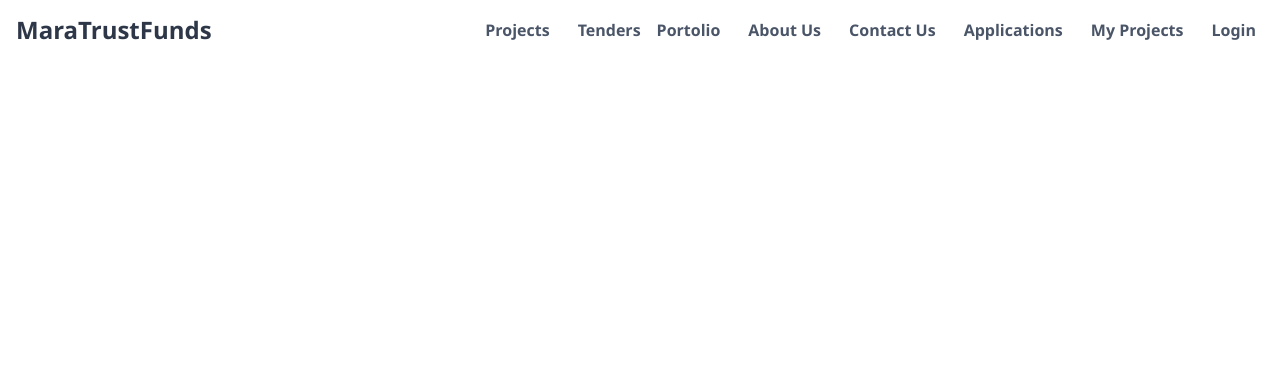
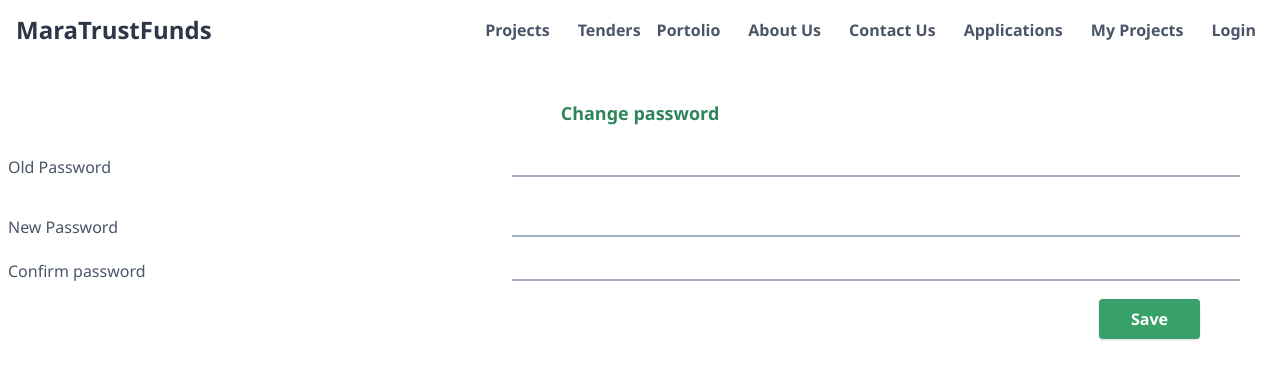
Before and after one commit to karanivincent/f_maratrustfund, a Vue app: page / in a window 1280 px wide. Shown: the top 378 px of the page. Built offline with nearby package versions, Linux system fonts and the light colour scheme.

Commit message:
finished reset password

```diff
--- /dev/null
+++ b/src/components/ChangePassword.vue
@@ -0,0 +1,117 @@
+<template>
+  <div class="parent w-full h-auto min-h-full mx-auto mt-4 pt-4 ">
+    <Form
+      @submit="changePassword"
+      v-slot="{ errors }"
+      :validation-schema="passwordSchema"
+      class="flex flex-col"
+    >
+      <h2 class="  font-semibold text-lg text-green-700 mx-auto py-2">
+        Change password</h2
+      >
+      <div class="grid grid-cols-5 pt-4 pb-4">
+        <label for="oldpassword" class=" pt-1 col-span-2 px-2  text-gray-700"
+          >Old Password
+        </label>
+        <div class="col-span-3 flex flex-col">
+          <Field
+            as="input"
+            type="password"
+            name="oldpassword"
+            v-model="details.password_1"
+            class=" mr-10 block appearance-none text-gray-700 outline-none border-b-2 border-gray-500 focus:border-gray-500 focus:bg-white "
+          />
+
+          <p class="text-xs italic text-red-500">{{ errors.oldpassword }}</p>
+        </div>
+      </div>
+      <div class="grid grid-cols-5 pt-4 pb-4">
+        <label for="newpassword" class=" pt-1 col-span-2 px-2  text-gray-700"
+          >New Password
+        </label>
+        <div class="col-span-3 flex flex-col">
+          <Field
+            as="input"
+            type="password"
+            name="newpassword"
+            v-model="details.password_2"
+            class=" mr-10 block appearance-none text-gray-700 outline-none border-b-2 border-gray-500 focus:border-gray-500 focus:bg-white "
+          />
+
+          <p class="text-xs italic text-red-500">{{ errors.newpassword }}</p>
+        </div>
+      </div>
+      <div class="grid grid-cols-5">
+        <label for="confirm" class="pt-1 col-span-2 px-2  text-gray-700"
+          >Confirm password
+        </label>
+        <div class="col-span-3 flex flex-col">
+          <Field
+            as="input"
+            type="password"
+            name="confirm"
+            class=" mr-10  block appearance-none text-gray-700 outline-none border-b-2 border-gray-500 focus:border-gray-500 focus:bg-white "
+          />
+
+          <p class="text-xs italic text-red-500">{{ errors.confirm }}</p>
+        </div>
+      </div>
+      <div class="flex flex-col items-end">
+        <button
+          type="submit"
+          class=" py-2 px-8 mr-20 shadow bg-green-600 hover:bg-teal-400 focus:outline-none  text-white font-bold mt-4 rounded"
+        >
+          Save</button
+        >
+      </div>
+    </Form>
+  </div>
+</template>
+
+<script>
+import * as yup from "yup";
+import { Form, Field } from "vee-validate";
+import axios from 'axios'
+
+export default {
+  components: {
+    Form,
+    Field,
+  },
+  data() {
+    const passwordSchema = yup.object({
+        oldpassword: yup.string().required("Old password is required"),
+      newpassword: yup.string().required("Password is required").min(8, "Has to be 8 characters or more"),
+      confirm: yup
+        .string()
+        .required("Password confirm is required")
+        .oneOf([yup.ref("newpassword"), null], "Passwords must match"),
+    });
+
+    return {
+      passwordSchema,
+      details: {
+        password_1: "",
+        password_2: "",
+      },
+    };
+  },
+  methods:{
+      changePassword(){
+          var user = localStorage.getItem('user-detail')
+      user = JSON.parse(user)
+          axios.post(`${BACKENDURL}accounts/change_password/`, this.details, { headers: { 'Authorization': `Token ${user.token}` } })
+      .then((res)=> {
+      this.step = "otp";
+      console.log(res)
+      })
+      .catch((err)=> {
+        if(err.response.status==404) this.apiErrors.email = "Email is not recognised"
+        else console.log(err.response);
+      });
+      }
+  }
+};
+</script>
+
+<style></style>
--- a/src/components/ResetPassword.vue
+++ b/src/components/ResetPassword.vue
@@ -4,7 +4,7 @@
       <div v-if="step == 'email'" >
 
         <Form @submit="sendOtp" v-slot="{ errors }" class="flex flex-col">
-          <h2 class="  font-semibold text-lg text-gray-700 mx-auto py-2">
+          <h2 class="  font-semibold text-green-700 text-lg  mx-auto py-2">
           Enter registered email address</h2
         >
           <Field
@@ -13,9 +13,11 @@
             type="email"
             :rules="emailRules"
             v-model="details.email"
-            class="py-2 w-2/3 mx-auto block appearance-none p-2 text-gray-700 outline-none border-b-2 border-gray-500 focus:border-gray-500 focus:bg-white "
+            class=" pt-4 w-1/3 mx-auto block appearance-none  font-medium text-gray-700 text-center outline-none border-b-2 border-gray-500 focus:border-gray-500 focus:bg-white "
           />
           <p class=" mx-auto text-sm font-semibold italic text-red-500">{{ errors.email }}</p>
+          <p class=" mx-auto text-sm font-semibold italic text-red-500">{{apiErrors.email}}</p>
+
 
         <div
           class="py-2 mx-auto text-sm font-medium text-gray-600 tracking-tighter"
@@ -24,7 +26,7 @@
         >
         <button
           type="submit"
-          class=" shadow bg-green-600 hover:bg-teal-400 focus:outline-none  text-white font-bold mt-4 mb-8 mx-8 py-2 rounded"
+          class=" shadow bg-green-600 hover:bg-green-400 focus:outline-none  text-white font-bold mt-4 mb-8 mx-8 py-2 rounded"
         >
           Email me a verification code</button>
         </Form>
@@ -33,7 +35,7 @@
       <div v-else-if="step == 'otp'" >
 
         <Form @submit="verifyOtp" v-slot="{errors}" class="flex flex-col">
-          <h2 class="  font-semibold text-lg text-gray-700 mx-auto py-2">
+          <h2 class="  font-semibold text-lg text-green-700  mx-auto py-2">
           Verify your email address</h2
         >
         <h2 class="   text-gray-700 mx-auto py-2">
@@ -48,16 +50,17 @@
             :rules="otpRules"
             v-model="details.otp"
             type="email"
-            class="py-2 w-2/3 mx-auto block appearance-none p-2 text-gray-700 outline-none border-b-2 border-gray-500 focus:border-gray-500 focus:bg-white "
+            class="pt-4 w-1/3 mx-auto block appearance-none  font-medium text-gray-700 text-center outline-none border-b-2 border-gray-500 focus:border-gray-500 focus:bg-white "
           />
           <p class="mx-auto text-sm font-semibold italic text-red-500">{{ errors.otp }}</p>
+          <p class=" mx-auto text-sm font-semibold italic text-red-500">{{apiErrors.otp}}</p>
 
         <div
           class="py-2 mx-auto text-sm font-medium text-gray-600 tracking-tighter text-opacity-50"
         >
           Your verification code may take a few moments to arrive. <br />
           Didn't receive a verification code?
-          <button type="submit" class="text-green-600 font-semibold pl-2 focus:outline-none"
+          <button type="submit" class="hover:text-green-800 text-green-600 font-semibold pl-2 focus:outline-none"
             >Resend</button
           ></div
         >
@@ -76,7 +79,7 @@
           :validation-schema="passwordSchema"
           class="flex flex-col"
         >
-                  <h2 class="  font-semibold text-lg text-gray-700 mx-auto py-2">
+                  <h2 class="  font-semibold text-lg text-green-700 mx-auto py-2">
  Enter new password</h2>
           <div class="grid grid-cols-5 pt-4 pb-4">
             <label
@@ -90,7 +93,7 @@
                 type="password"
                 name="password1"
                 v-model="details.password1"
-                class=" px-2 block appearance-none text-gray-700 outline-none border-b-2 border-gray-500 focus:border-gray-500 focus:bg-white "
+                class=" mr-10 block appearance-none text-gray-700 outline-none border-b-2 border-gray-500 focus:border-gray-500 focus:bg-white "
               />
 
               <p class="text-xs italic text-red-500">{{ errors.password1 }}</p>
@@ -108,7 +111,7 @@
                 type="password"
                 name="password2"
                 v-model="details.password2"
-                class=" px-2  block appearance-none text-gray-700 outline-none border-b-2 border-gray-500 focus:border-gray-500 focus:bg-white "
+                class=" mr-10  block appearance-none text-gray-700 outline-none border-b-2 border-gray-500 focus:border-gray-500 focus:bg-white "
               />
 
               <p class="text-xs italic text-red-500">{{ errors.password2 }}</p>
@@ -130,7 +133,9 @@
 
 <script>
 import { Form, Field } from "vee-validate";
+import BACKENDURL from "@/globalvariables";
 import * as yup from "yup";
+import axios from 'axios';
 export default {
   components: {
     Form,
@@ -156,24 +161,56 @@ export default {
           .oneOf([yup.ref("password1"), null], "Passwords must match"),
       }),
 
-      step: "otp",
+      step: "password",
       details: {
         email: "",
         otp: "",
         password1: "",
         password2: "",
       },
+      apiErrors:{
+        email: "",
+        otp:""
+      }
     };
   },
   methods: {
     sendOtp() {
+      this.apiErrors.email=""
+      axios.post(`${BACKENDURL}accounts/validate_email_forgot/`, {email: this.details.email})
+      .then((res)=> {
       this.step = "otp";
+      console.log(res)
+      })
+      .catch((err)=> {
+        if(err.response.status==404) this.apiErrors.email = "Email is not recognised"
+        else console.log(err.response);
+      });
+
     },
     verifyOtp(){
-      this.step="password"
+            this.apiErrors.otp=""
+      axios.post(`${BACKENDURL}accounts/validate_otp_forgot/`, {email: this.details.email, otp: this.details.otp})
+      .then((res)=> {
+      this.step = "password";
+      console.log(res)
+      })
+      .catch((err)=> {
+       console.log(err.response);
+      });
     },
     savePassword() {
-      console.log("kitu");
+            axios.post(`${BACKENDURL}accounts/change_password_forgot/`, {email: this.details.email, otp: this.details.otp, password: this.details.password1})
+      .then((res)=> {
+      this.$router.push({
+        name: "Login"
+      })
+      console.log(res)
+      })
+      .catch((err)=> {
+       console.log(err.response);
+      });
+
     },
   },
 };
--- a/src/components/Signup.vue
+++ b/src/components/Signup.vue
@@ -86,7 +86,7 @@
             <div class="mb-6 text-center">
               <button
                 @click="getOTP"
-                class="w-full px-4 py-2 font-bold text-white bg-blue-500 rounded-full hover:bg-blue-700 focus:outline-none focus:shadow-outline"
+                class="w-full px-4 py-2 font-bold text-white bg-green-600 rounded-full hover:bg-green-400 focus:outline-none focus:shadow-outline"
                 type="button"
               >
                 Next
@@ -116,12 +116,12 @@ Verify</button>
 
           <div class="px-8 text-gray-600">
             Already have an account?
-            <a
-              class="inline-block text-sm text-blue-500 align-baseline hover:text-blue-800"
-              href="./forgot-password.html"
+            <router-link
+            to="/login"
+              class="inline-block  text-green-600 align-baseline hover:text-green-800"
             >
               Login
-            </a>
+            </router-link>
           </div>
         </div>
       </div>
--- a/src/router/index.js
+++ b/src/router/index.js
@@ -7,8 +7,14 @@ import MyProjects from '../components/MyProjects'
 import About from '../components/About'
 import Signup from '../components/Signup'
 import ResetPassword from '../components/ResetPassword'
+import ChangePassword from '../components/ChangePassword'
 
 const routes = [
+  {
+    path: '/',
+    name: ChangePassword,
+    component: ChangePassword
+  },
   {
     path: '/tenders',
     name: Home,
```
Also changed, not shown: src/components/Login.vue (+4 -3 lines).
